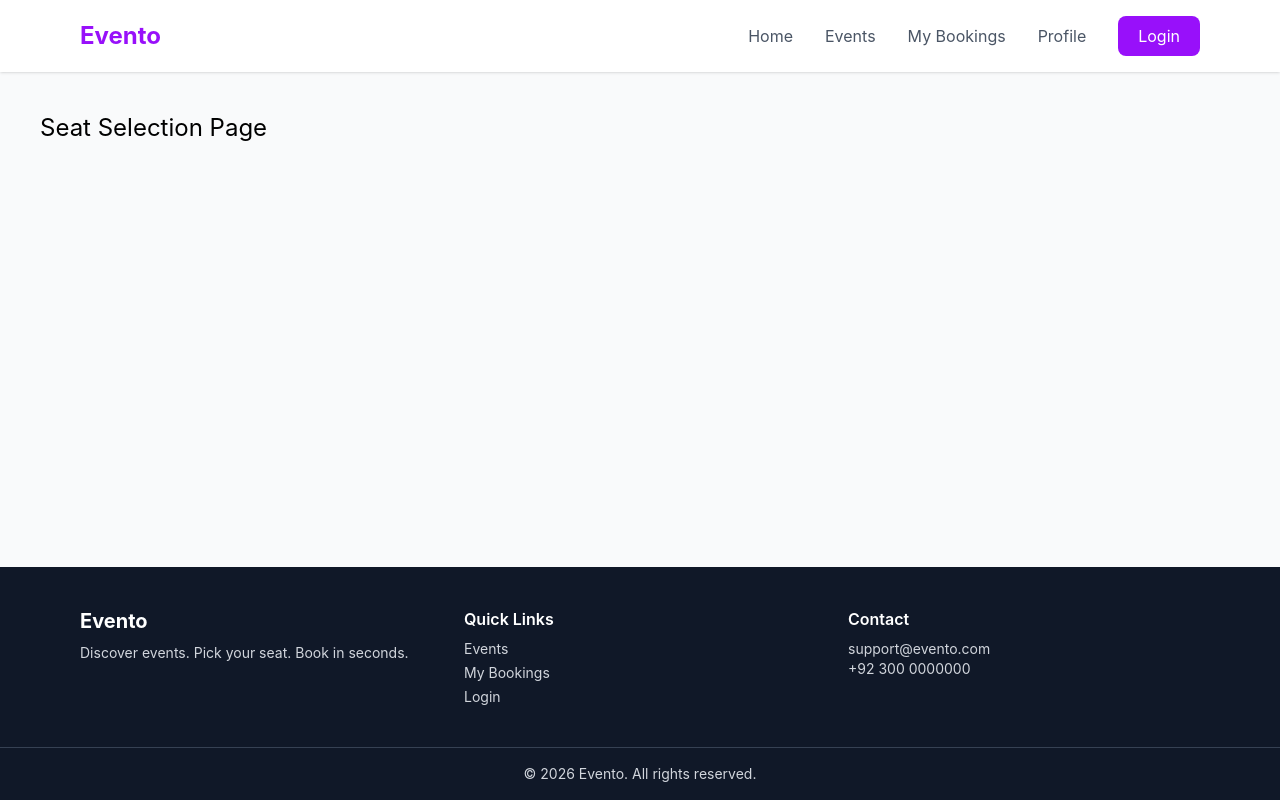
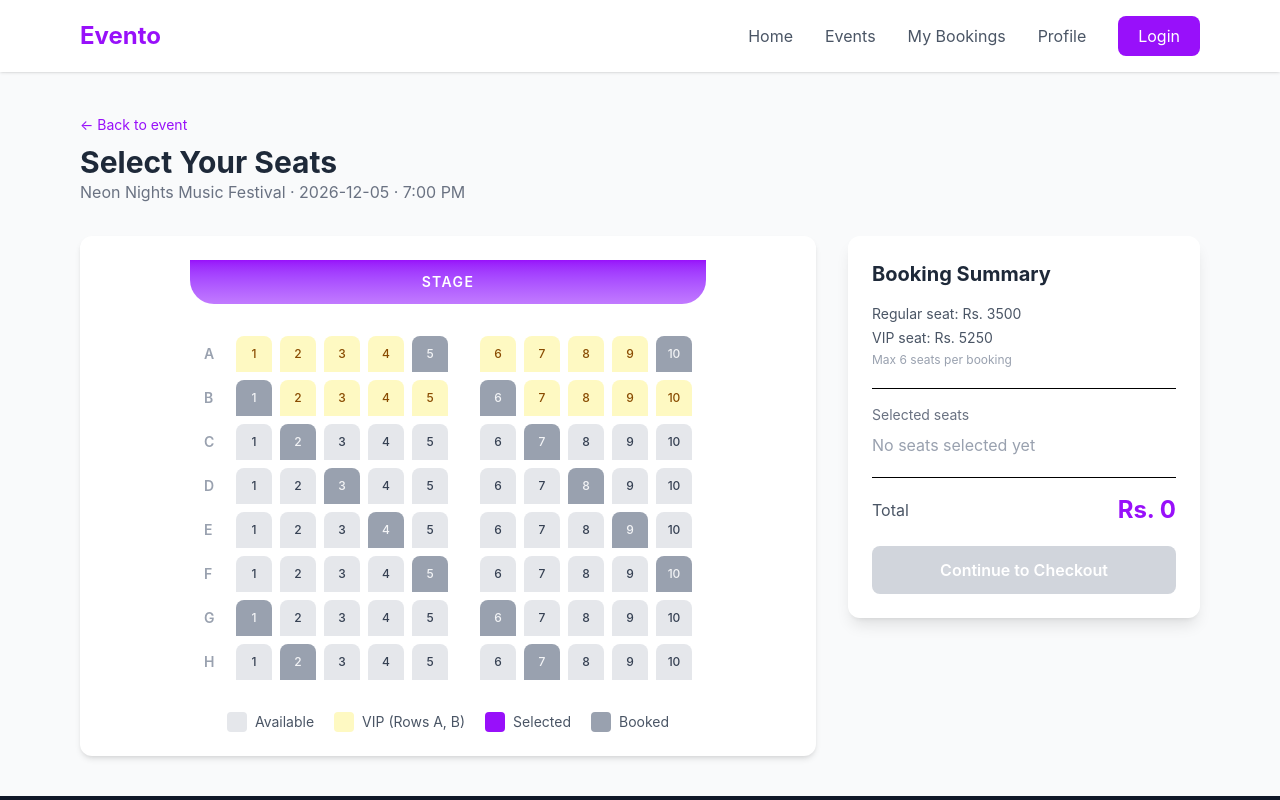
Before and after one commit to malaikaarif/event-booking-platform, a React (Vite) app: page /seats/1 in a window 1280 px wide. Shown: the top 800 px of the page. Built offline with nearby package versions, Linux system fonts and the light colour scheme.

Commit message:
Design Seat Selection page

```diff
--- a/src/pages/SeatSelection.jsx
+++ b/src/pages/SeatSelection.jsx
@@ -1,3 +1,161 @@
+import { useState } from 'react'
+import { useParams, useNavigate, Link } from 'react-router-dom'
+import { events } from '../data/events'
+
+const rows = ['A', 'B', 'C', 'D', 'E', 'F', 'G', 'H']
+const seatsPerRow = 10
+const maxSeats = 6
+
+// Some seats are already booked (fixed pattern, so it never changes)
+const isBooked = (rowIndex, n) => (rowIndex * 7 + n * 3) % 5 === 0
+
 export default function SeatSelection() {
-  return <div className="p-10 text-2xl">Seat Selection Page</div>
+  const { id } = useParams()
+  const navigate = useNavigate()
+  const event = events.find((e) => e.id === Number(id))
+  const [selected, setSelected] = useState([])
+
+  if (!event) {
+    return (
+      <div className="mt-20 text-center">
+        <h2 className="text-2xl font-bold text-gray-700">Event not found</h2>
+        <Link to="/events" className="text-purple-600 hover:underline">
+          ← Back to events
+        </Link>
+      </div>
+    )
+  }
+
+  const vipPrice = Math.round(event.price * 1.5)
+  const priceOf = (seatId) => (['A', 'B'].includes(seatId[0]) ? vipPrice : event.price)
+  const total = selected.reduce((sum, s) => sum + priceOf(s), 0)
+
+  const toggleSeat = (seatId) => {
+    if (selected.includes(seatId)) {
+      setSelected(selected.filter((s) => s !== seatId))
+    } else if (selected.length < maxSeats) {
+      setSelected([...selected, seatId])
+    }
+  }
+
+  const handleContinue = () => {
+    navigate('/checkout', {
+      state: { eventId: event.id, seats: selected, total },
+    })
+  }
+
+  return (
+    <div className="mx-auto max-w-6xl px-4 py-10">
+      <Link to={`/events/${event.id}`} className="text-sm text-purple-600 hover:underline">
+        ← Back to event
+      </Link>
+      <h1 className="mt-2 text-3xl font-bold text-gray-800">Select Your Seats</h1>
+      <p className="text-gray-500">
+        {event.title} · {event.date} · {event.time}
+      </p>
+
+      <div className="mt-8 grid gap-8 lg:grid-cols-3">
+        {/* Seat map */}
+        <div className="overflow-x-auto rounded-xl bg-white p-6 shadow-md lg:col-span-2">
+          {/* Stage */}
+          <div className="mx-auto mb-8 w-3/4 rounded-b-3xl bg-gradient-to-b from-purple-600 to-purple-400 py-3 text-center text-sm font-semibold tracking-widest text-white">
+            STAGE
+          </div>
+
+          {/* Rows */}
+          <div className="flex min-w-max flex-col items-center gap-2">
+            {rows.map((row, rowIndex) => (
+              <div key={row} className="flex items-center gap-2">
+                <span className="w-6 text-sm font-semibold text-gray-400">{row}</span>
+                {Array.from({ length: seatsPerRow }, (_, i) => {
+                  const n = i + 1
+                  const seatId = `${row}${n}`
+                  const booked = isBooked(rowIndex, n)
+                  const isSelected = selected.includes(seatId)
+                  const isVip = rowIndex < 2
+
+                  let style = 'bg-gray-200 text-gray-700 hover:bg-purple-200'
+                  if (isVip) style = 'bg-yellow-100 text-yellow-800 hover:bg-yellow-300'
+                  if (isSelected) style = 'bg-purple-600 text-white'
+                  if (booked) style = 'cursor-not-allowed bg-gray-400 text-gray-100'
+
+                  return (
+                    <button
+                      key={seatId}
+                      disabled={booked}
+                      onClick={() => toggleSeat(seatId)}
+                      title={seatId}
+                      className={`h-9 w-9 rounded-t-lg text-xs font-medium transition ${style} ${
+                        n === 5 ? 'mr-6' : ''
+                      }`}
+                    >
+                      {n}
+                    </button>
+                  )
+                })}
+              </div>
+            ))}
+          </div>
+
+          {/* Legend */}
+          <div className="mt-8 flex flex-wrap justify-center gap-5 text-sm text-gray-600">
+            <div className="flex items-center gap-2">
+              <span className="h-5 w-5 rounded bg-gray-200" /> Available
+            </div>
+            <div className="flex items-center gap-2">
+              <span className="h-5 w-5 rounded bg-yellow-100" /> VIP (Rows A, B)
+            </div>
+            <div className="flex items-center gap-2">
+              <span className="h-5 w-5 rounded bg-purple-600" /> Selected
+            </div>
+            <div className="flex items-center gap-2">
+              <span className="h-5 w-5 rounded bg-gray-400" /> Booked
+            </div>
+          </div>
+        </div>
+
+        {/* Summary */}
+        <div className="h-fit rounded-xl bg-white p-6 shadow-lg lg:sticky lg:top-24">
+          <h2 className="text-xl font-bold text-gray-800">Booking Summary</h2>
+
+          <div className="mt-4 space-y-1 text-sm text-gray-600">
+            <p>Regular seat: Rs. {event.price}</p>
+            <p>VIP seat: Rs. {vipPrice}</p>
+            <p className="text-xs text-gray-400">Max {maxSeats} seats per booking</p>
+          </div>
+
+          <div className="mt-5 border-t pt-4">
+            <p className="text-sm text-gray-500">Selected seats</p>
+            {selected.length > 0 ? (
+              <div className="mt-2 flex flex-wrap gap-2">
+                {selected.map((s) => (
+                  <span
+                    key={s}
+                    className="rounded-full bg-purple-100 px-3 py-1 text-sm font-semibold text-purple-700"
+                  >
+                    {s}
+                  </span>
+                ))}
+              </div>
+            ) : (
+              <p className="mt-2 text-gray-400">No seats selected yet</p>
+            )}
+          </div>
+
+          <div className="mt-5 flex items-center justify-between border-t pt-4">
+            <span className="text-gray-600">Total</span>
+            <span className="text-2xl font-bold text-purple-600">Rs. {total}</span>
+          </div>
+
+          <button
+            onClick={handleContinue}
+            disabled={selected.length === 0}
+            className="mt-5 w-full rounded-lg bg-purple-600 py-3 font-semibold text-white hover:bg-purple-700 disabled:cursor-not-allowed disabled:bg-gray-300"
+          >
+            Continue to Checkout
+          </button>
+        </div>
+      </div>
+    </div>
+  )
 }
```
